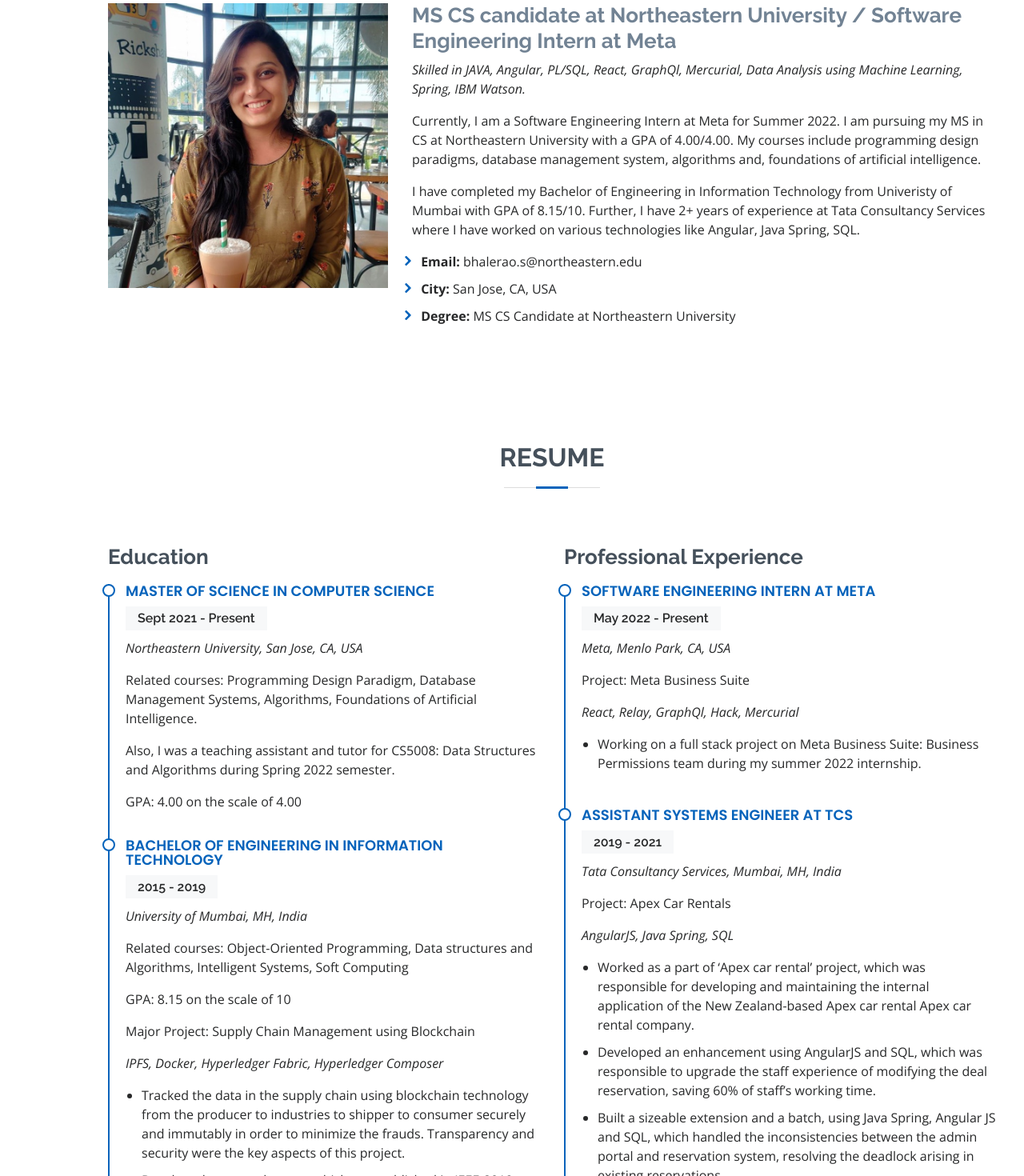
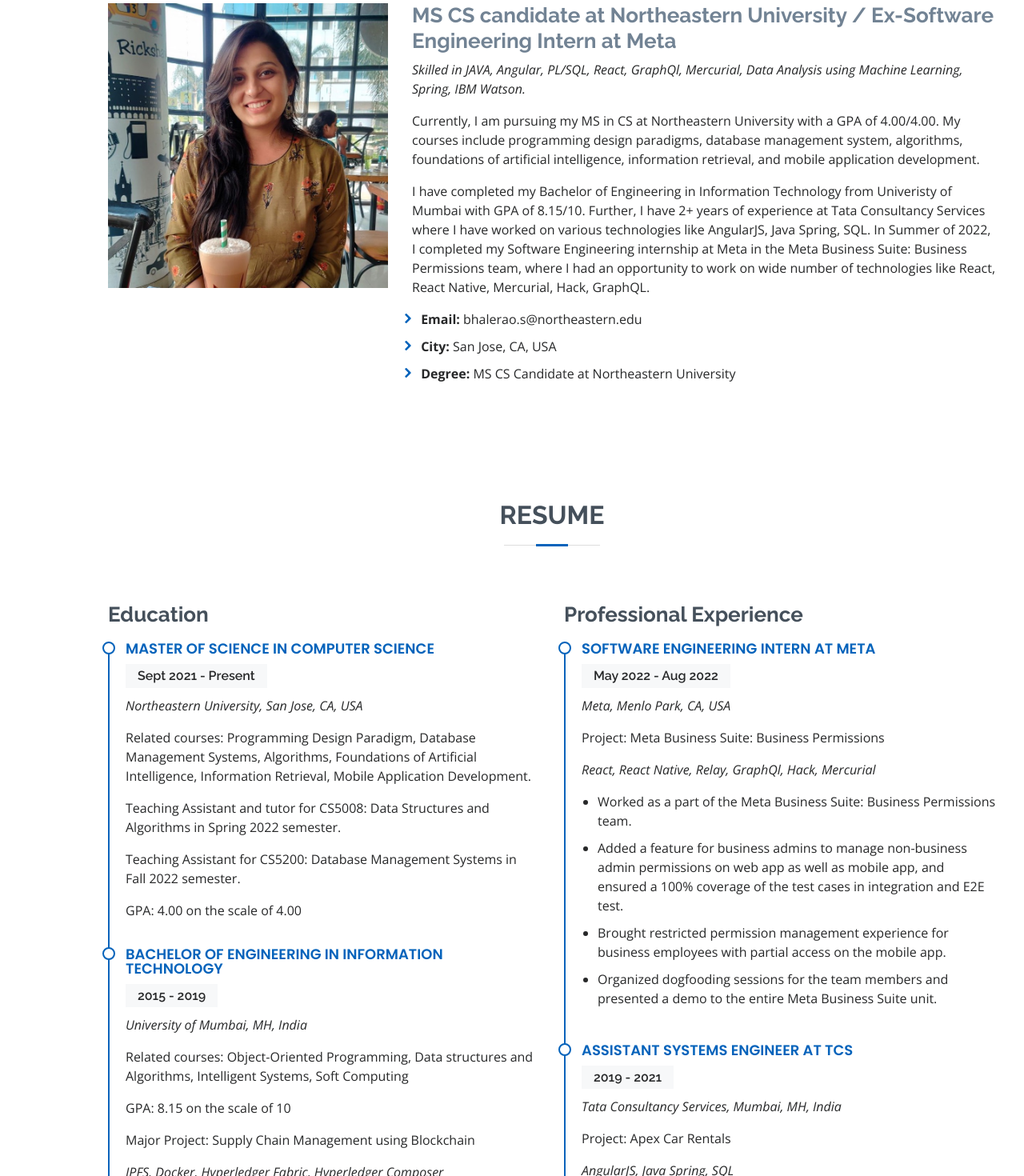
Before and after one commit to ShivaniBhalerao/portfolio, a plain HTML site: page index.html in a window 1280 px wide. Shown: the part 988-2458 px from the top of the page at 80% size. Drawn offline with nearby package versions, Linux system fonts and the light colour scheme.

Commit message:
Internship completed

```diff
--- a/index.html
+++ b/index.html
@@ -96,14 +96,14 @@
             <img src="assets/img/shivani.jpg" class="img-fluid" alt="">
           </div>
           <div class="col-lg-8 pt-4 pt-lg-0 content">
-            <h3>MS CS candidate at Northeastern University / Software Engineering Intern at Meta</h3>
+            <h3>MS CS candidate at Northeastern University / Ex-Software Engineering Intern at Meta</h3>
             <p class="font-italic">
               Skilled in JAVA, Angular, PL/SQL, React, GraphQl, Mercurial, Data Analysis using Machine Learning, Spring, IBM Watson.
             </p>
-            <p>Currently, I am a Software Engineering Intern at Meta for Summer 2022. I am pursuing my MS in CS at Northeastern University with a GPA of 4.00/4.00. My courses include programming design paradigms, database management system, algorithms and, foundations of artificial intelligence.</p>
+            <p>Currently, I am pursuing my MS in CS at Northeastern University with a GPA of 4.00/4.00. My courses include programming design paradigms, database management system, algorithms, foundations of artificial intelligence, information retrieval, and mobile application development.</p>
 
             <p>
-              I have completed my Bachelor of Engineering in Information Technology from Univeristy of Mumbai with GPA of 8.15/10. Further, I have 2+ years of experience at Tata Consultancy Services where I have worked on various technologies like Angular, Java Spring, SQL.
+              I have completed my Bachelor of Engineering in Information Technology from Univeristy of Mumbai with GPA of 8.15/10. Further, I have 2+ years of experience at Tata Consultancy Services where I have worked on various technologies like AngularJS, Java Spring, SQL. In Summer of 2022, I completed my Software Engineering internship at Meta in the Meta Business Suite: Business Permissions team, where I had an opportunity to work on wide number of technologies like React, React Native, Mercurial, Hack, GraphQL.
             </p>
             <div class="row">
               <!-- <div class="col-lg-6"> -->
@@ -142,8 +142,10 @@
               <h4>Master of Science in Computer Science</h4>
               <h5>Sept 2021 - Present</h5>
               <p><em>Northeastern University, San Jose, CA, USA</em></p>
-              <p>Related courses: Programming Design Paradigm, Database Management Systems, Algorithms, Foundations of Artificial Intelligence.
-              <p>Also, I was a teaching assistant and tutor for CS5008: Data Structures and Algorithms during Spring 2022 semester.</p>
+              <p>Related courses: Programming Design Paradigm, Database Management Systems, Algorithms, Foundations of Artificial Intelligence, Information Retrieval, Mobile Application Development.
+              <p>Teaching Assistant and tutor for CS5008: Data Structures and Algorithms in Spring 2022 semester.</p>
+              <p>Teaching Assistant for CS5200: Database Management Systems in Fall 2022 semester.</p>
+
               <p>GPA: 4.00 on the scale of 4.00</p>
               </p>
             </div>
@@ -166,14 +168,18 @@
             <h3 class="resume-title">Professional Experience</h3>
             <div class="resume-item">
               <h4>Software Engineering Intern at Meta</h4>
-              <h5>May 2022 - Present</h5>
+              <h5>May 2022 - Aug 2022</h5>
               <p><em>Meta, Menlo Park, CA, USA</em></p>
 
               <p>Project:
-                Meta Business Suite
-                <p><i>React, Relay, GraphQl, Hack, Mercurial</i></p>
+                Meta Business Suite: Business Permissions
+                <p><i>React, React Native, Relay, GraphQl, Hack, Mercurial</i></p>
                 <ul>
-                <li> Working on a full stack project on Meta Business Suite: Business Permissions team during my summer 2022 internship.</li>
+                <li> Worked as a part of the Meta Business Suite: Business Permissions team.</li>
+                <li> Added a feature for business admins to manage non-business admin permissions on web app as well as mobile app, and ensured a 100% coverage of the test cases in integration and E2E
+                  test.</li>
+                <li> Brought restricted permission management experience for business employees with partial access on the mobile app.</li>
+                <li> Organized dogfooding sessions for the team members and presented a demo to the entire Meta Business Suite unit.</li>
               </ul></p>           </div>
 
             <div class="resume-item">
```
